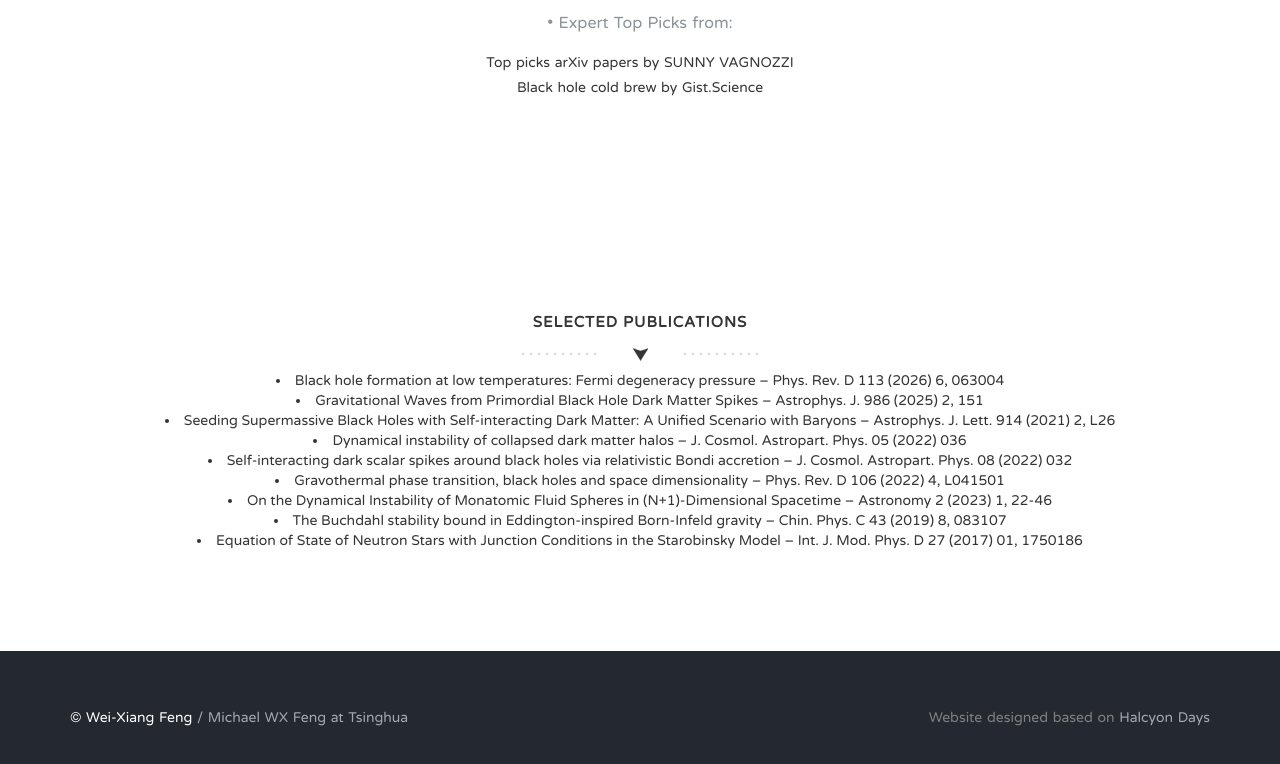
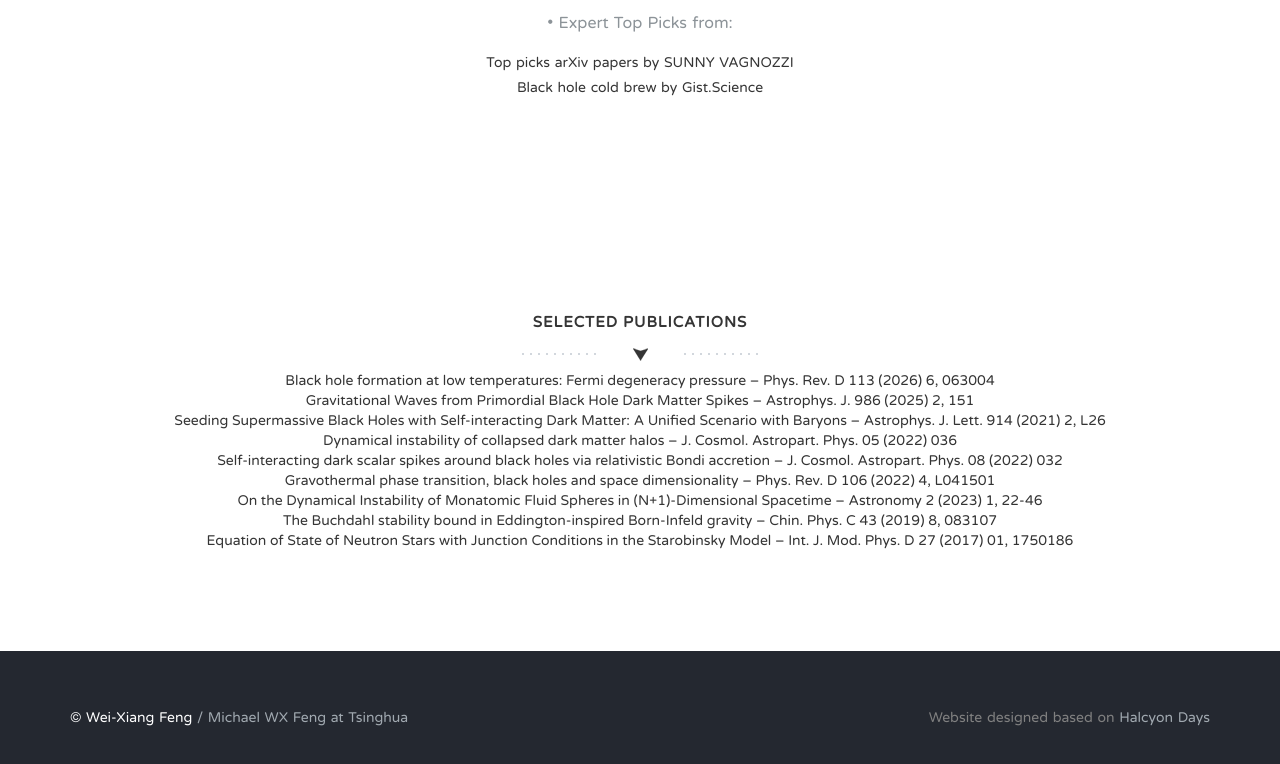
Before and after one commit to michaelwxfeng/michaelwxfeng.github.io, a plain HTML site: page index.html in a window 1280 px wide. Shown: the part 1880-2644 px from the top of the page. Drawn offline with nearby package versions, Linux system fonts and the light colour scheme; some icons are missing.

Commit message:
Add files via upload

```diff
--- a/index.html
+++ b/index.html
@@ -153,15 +153,15 @@
       <div class="col-md-12">
         <h1 class="arrow">Selected Publications</h1>
         <!-- <ul> -->
-          <li><a href="https://journals.aps.org/prd/abstract/10.1103/g3df-sw3s">Black hole formation at low temperatures: Fermi degeneracy pressure</a> – Phys. Rev. D 113 (2026) 6, 063004</li>
-          <li><a href="https://iopscience.iop.org/article/10.3847/1538-4357/adda2f">Gravitational Waves from Primordial Black Hole Dark Matter Spikes</a> – Astrophys. J. 986 (2025) 2, 151</li>
-          <li><a href="https://iopscience.iop.org/article/10.3847/2041-8213/ac04b0">Seeding Supermassive Black Holes with Self-interacting Dark Matter: A Unified Scenario with Baryons</a> – Astrophys. J. Lett. 914 (2021) 2, L26</li>
-          <li><a href="https://iopscience.iop.org/article/10.1088/1475-7516/2022/05/036">Dynamical instability of collapsed dark matter halos</a> – J. Cosmol. Astropart. Phys. 05 (2022) 036</li>
-           <li><a href="https://iopscience.iop.org/article/10.1088/1475-7516/2022/08/032">Self-interacting dark scalar spikes around black holes via relativistic Bondi accretion</a> – J. Cosmol. Astropart. Phys. 08 (2022) 032</li>
-          <li><a href="https://journals.aps.org/prd/abstract/10.1103/PhysRevD.106.L041501">Gravothermal phase transition, black holes and space dimensionality</a> – Phys. Rev. D 106 (2022) 4, L041501</li>
-           <li><a href="https://www.mdpi.com/2674-0346/2/1/4">On the Dynamical Instability of Monatomic Fluid Spheres in (N+1)-Dimensional Spacetime</a> – Astronomy 2 (2023) 1, 22-46</li>
-            <li><a href="https://iopscience.iop.org/article/10.1088/1674-1137/43/8/083107">The Buchdahl stability bound in Eddington-inspired Born-Infeld gravity</a> – Chin. Phys. C 43 (2019) 8, 083107</li>
-            <li><a href="https://www.worldscientific.com/doi/abs/10.1142/S0218271817501863">Equation of State of Neutron Stars with Junction Conditions in the Starobinsky Model</a> – Int. J. Mod. Phys. D 27 (2017) 01, 1750186</li>
+          <a href="https://journals.aps.org/prd/abstract/10.1103/g3df-sw3s">Black hole formation at low temperatures: Fermi degeneracy pressure</a> – Phys. Rev. D 113 (2026) 6, 063004<br>
+          <a href="https://iopscience.iop.org/article/10.3847/1538-4357/adda2f">Gravitational Waves from Primordial Black Hole Dark Matter Spikes</a> – Astrophys. J. 986 (2025) 2, 151<br>
+          <a href="https://iopscience.iop.org/article/10.3847/2041-8213/ac04b0">Seeding Supermassive Black Holes with Self-interacting Dark Matter: A Unified Scenario with Baryons</a> – Astrophys. J. Lett. 914 (2021) 2, L26<br>
+          <a href="https://iopscience.iop.org/article/10.1088/1475-7516/2022/05/036">Dynamical instability of collapsed dark matter halos</a> – J. Cosmol. Astropart. Phys. 05 (2022) 036<br>
+           <a href="https://iopscience.iop.org/article/10.1088/1475-7516/2022/08/032">Self-interacting dark scalar spikes around black holes via relativistic Bondi accretion</a> – J. Cosmol. Astropart. Phys. 08 (2022) 032<br>
+          <a href="https://journals.aps.org/prd/abstract/10.1103/PhysRevD.106.L041501">Gravothermal phase transition, black holes and space dimensionality</a> – Phys. Rev. D 106 (2022) 4, L041501<br>
+           <a href="https://www.mdpi.com/2674-0346/2/1/4">On the Dynamical Instability of Monatomic Fluid Spheres in (N+1)-Dimensional Spacetime</a> – Astronomy 2 (2023) 1, 22-46<br>
+            <a href="https://iopscience.iop.org/article/10.1088/1674-1137/43/8/083107">The Buchdahl stability bound in Eddington-inspired Born-Infeld gravity</a> – Chin. Phys. C 43 (2019) 8, 083107<br>
+            <a href="https://www.worldscientific.com/doi/abs/10.1142/S0218271817501863">Equation of State of Neutron Stars with Junction Conditions in the Starobinsky Model</a> – Int. J. Mod. Phys. D 27 (2017) 01, 1750186<br>
         <!-- </ul> -->
       </div>
     </div>
```
